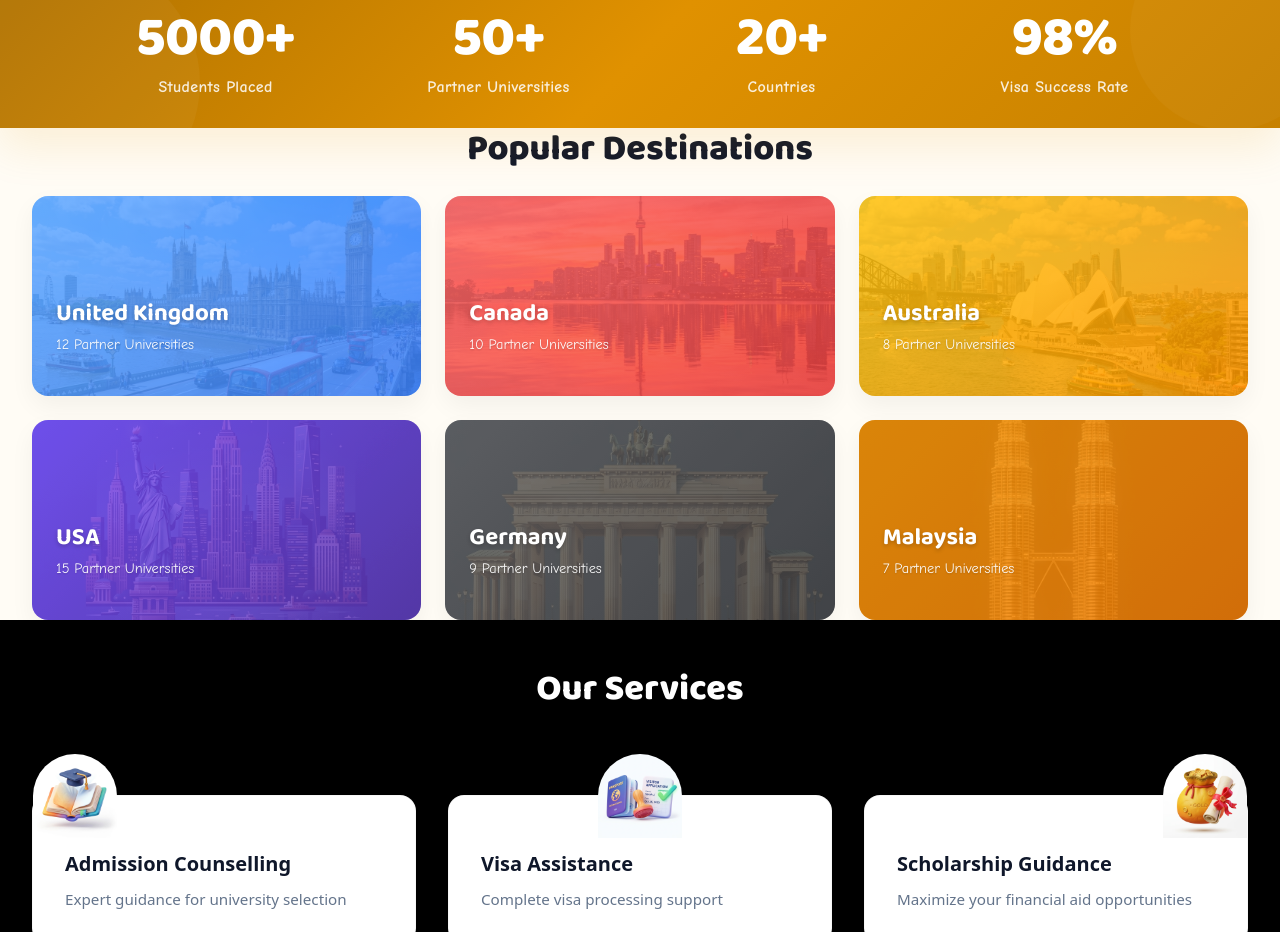
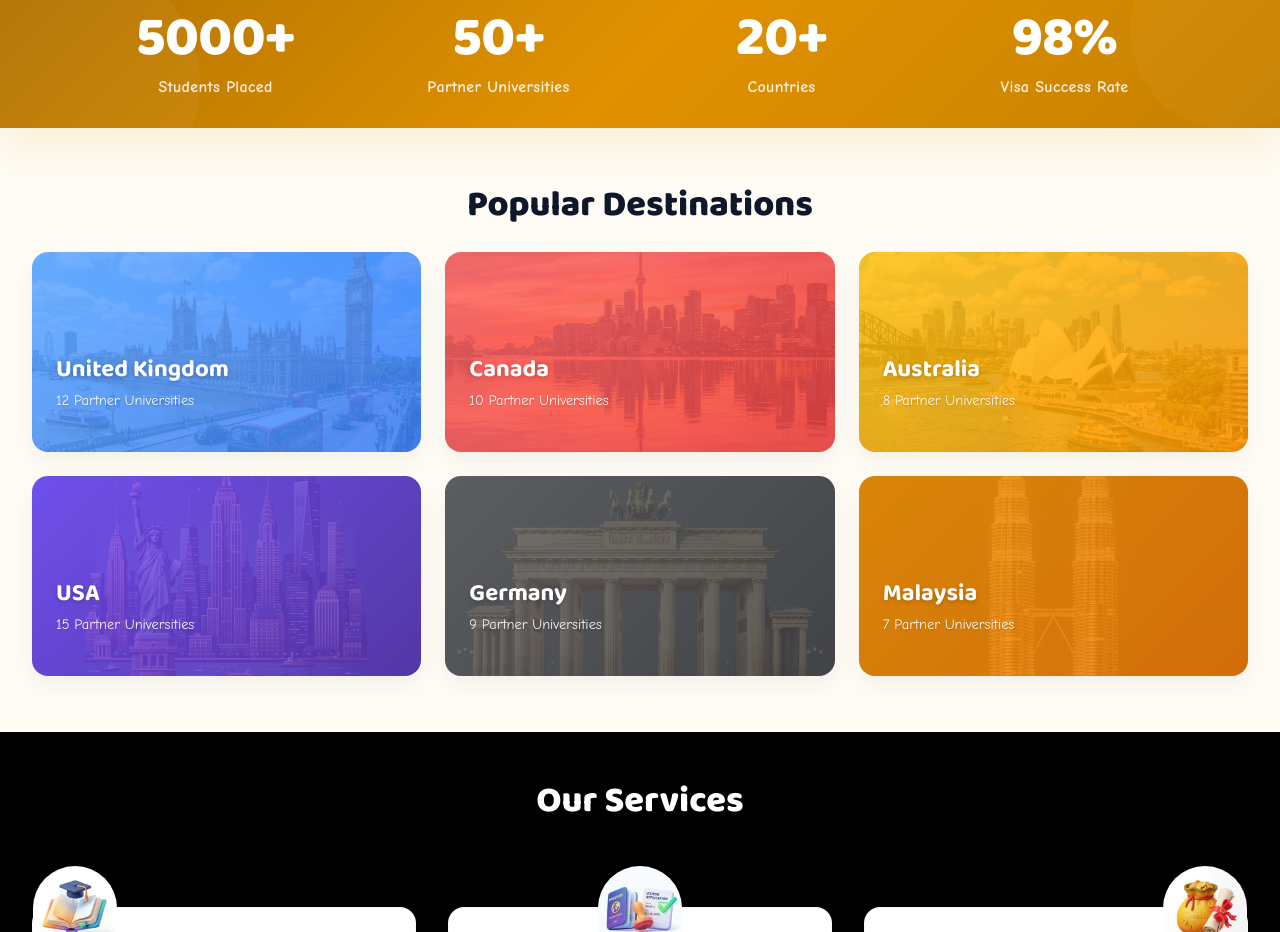
Before and after one commit to princeshiamofficial/Rowshanara-Edu, a Next.js app: page / in a window 1280 px wide. Shown: the part 1300-2232 px from the top of the page. Built offline with nearby package versions, Linux system fonts and the light colour scheme.

Commit message:
style: add vertical padding to destinations section

```diff
--- a/src/app/globals.css
+++ b/src/app/globals.css
@@ -2432,8 +2432,9 @@ body.client-page-layout .brand-overview-section {
   margin-bottom: 0 !important;
 }
 
-/* Add vertical spacing for testimonials while maintaining full width background */
-body.client-page-layout .testimonials-section {
+/* Add vertical spacing for sections that lost their margins while maintaining full width background */
+body.client-page-layout .testimonials-section,
+body.client-page-layout .destinations-section {
   padding-top: 3.5rem !important;
   padding-bottom: 3.5rem !important;
 }
```
